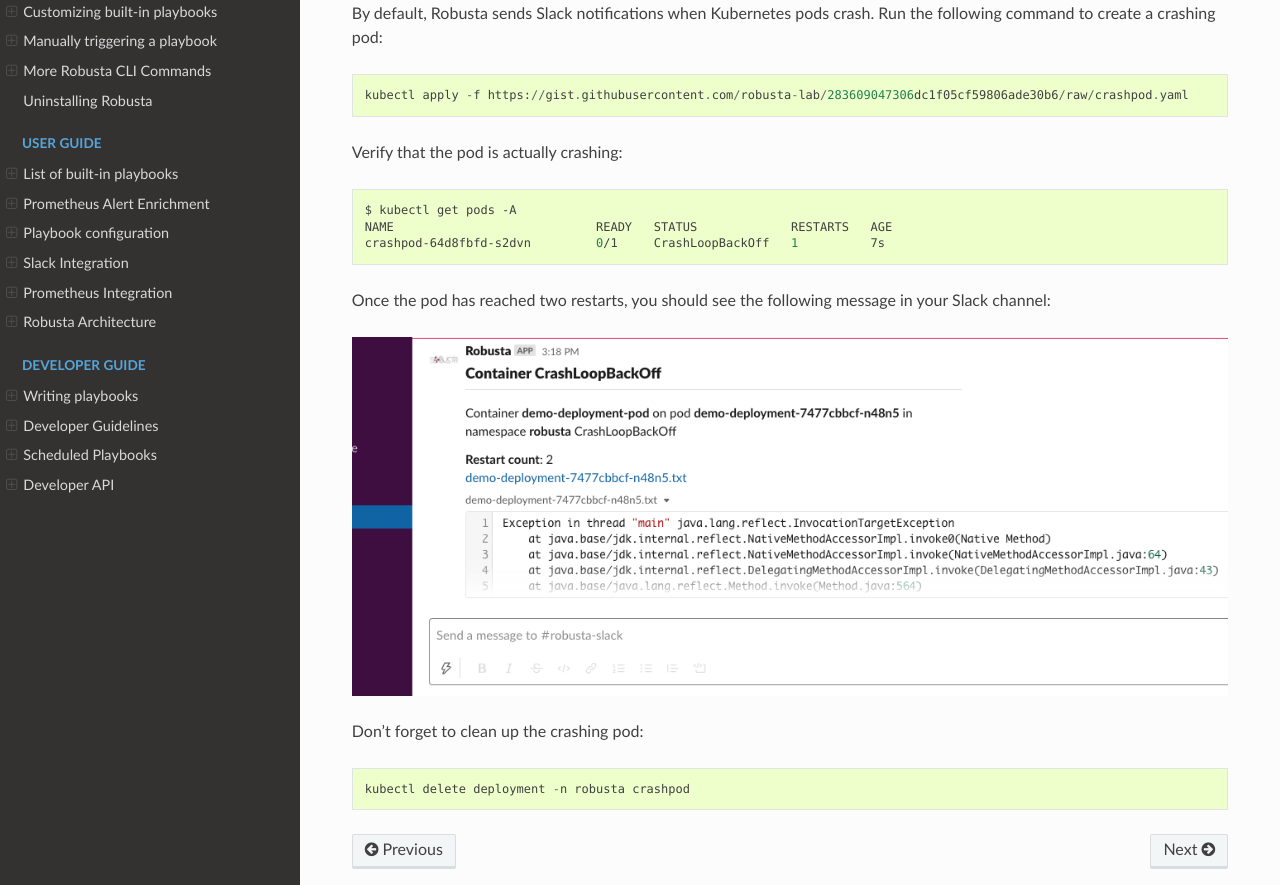
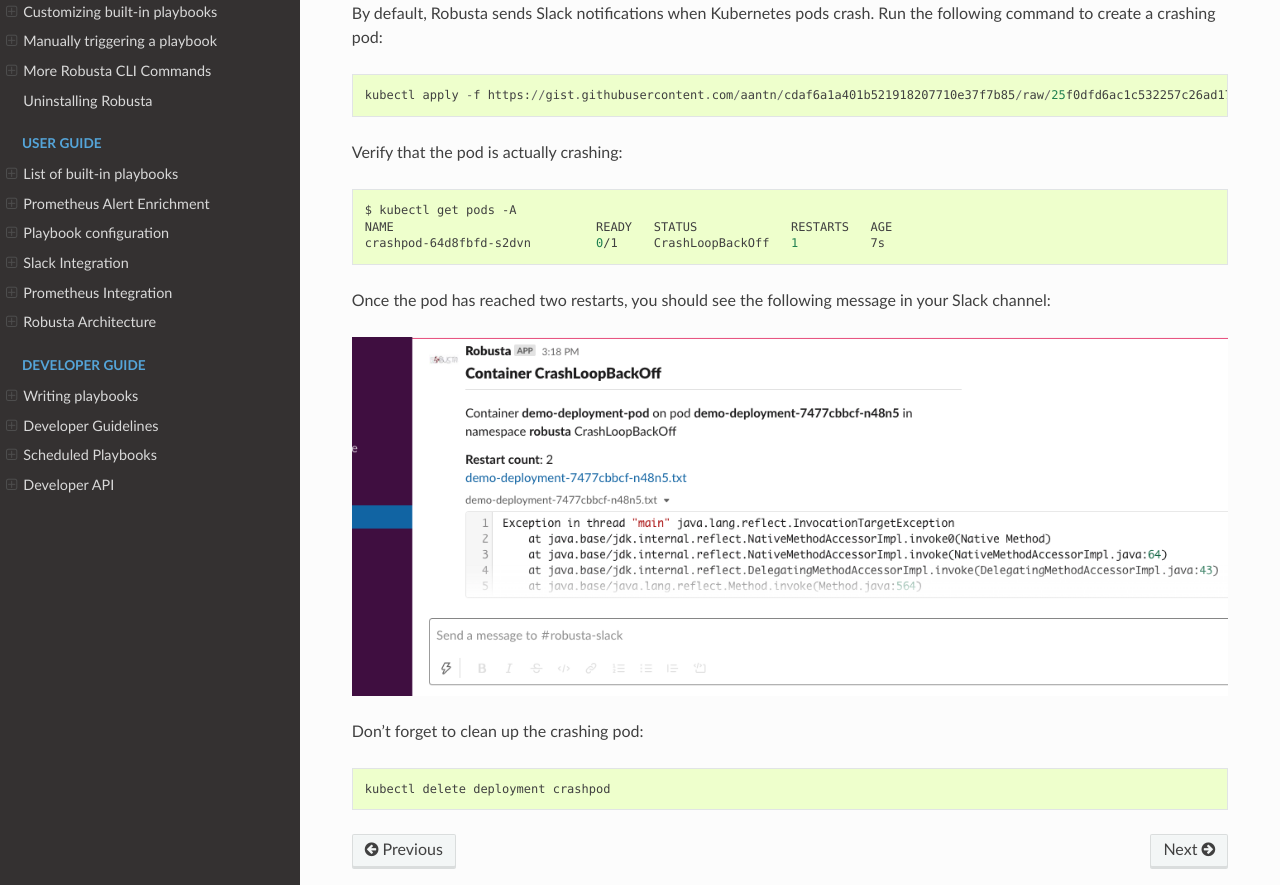
Before and after one commit to robusta-dev/robusta, a Sphinx documentation site: the page built from docs/getting-started/installation.rst, in a window 1280 px wide and 1400 px high, scrolled down 480 px. Shown: the part 382-1267 px from the top of the window. Built offline with Sphinx 7.4.7 and the Read the Docs theme 2.0.0, drawn with Linux system fonts in a browser that asks for light colours.

Commit message:
Fix and improve crashpod example in docs
1. Don't install the crashpod in the robusta namespace

2. Print a longer and more realistic error

```diff
--- a/docs/getting-started/installation.rst
+++ b/docs/getting-started/installation.rst
@@ -34,7 +34,7 @@
 
 .. code-block:: python
 
-   kubectl apply -f https://gist.githubusercontent.com/robusta-lab/283609047306dc1f05cf59806ade30b6/raw/crashpod.yaml
+   kubectl apply -f https://gist.githubusercontent.com/aantn/cdaf6a1a401b521918207710e37f7b85/raw/25f0dfd6ac1c532257c26ad171c37aa7daf17bd2/crashpod.yaml
 
 Verify that the pod is actually crashing:
 
@@ -53,4 +53,4 @@
 
 .. code-block:: python
 
-   kubectl delete deployment -n robusta crashpod
+   kubectl delete deployment crashpod
```
